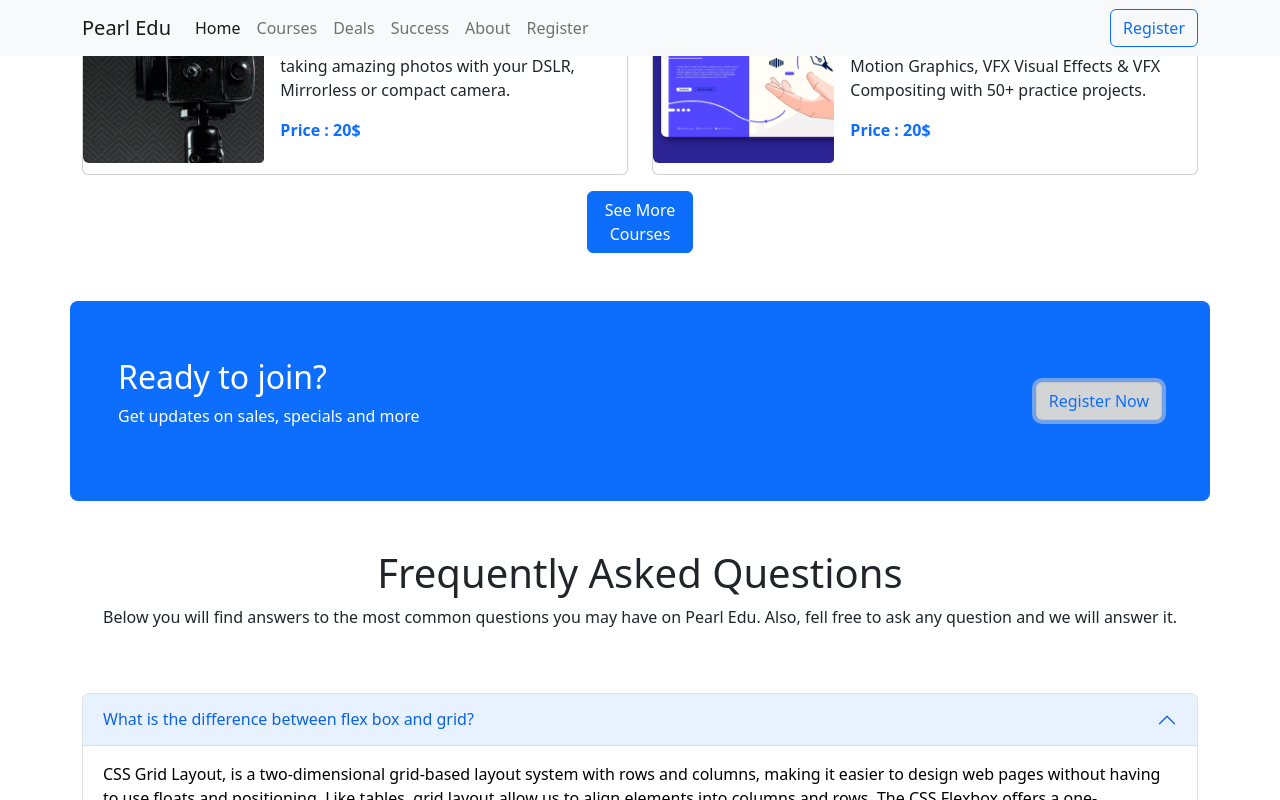
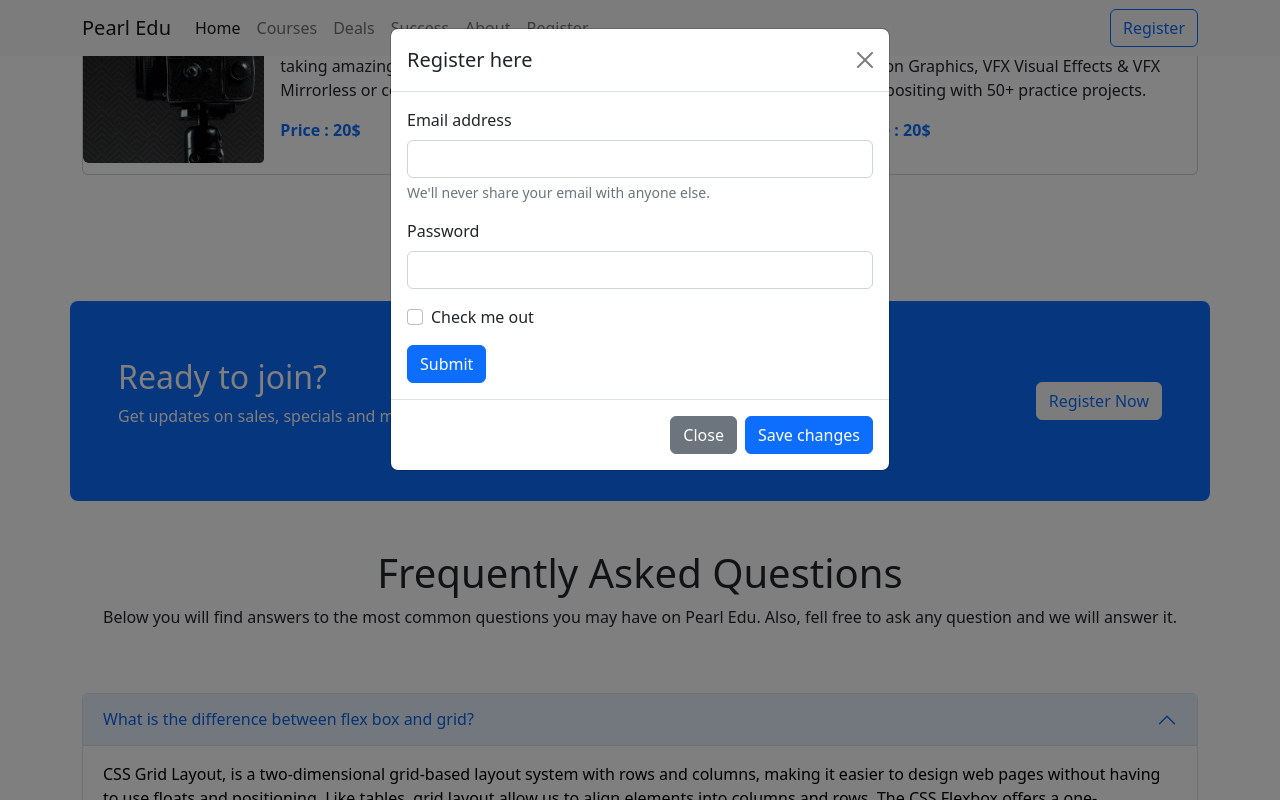
Before and after one commit to SyedMahdi67/assignment-3, a plain HTML site: page index.html in a window 1280 px wide. Both pictures are taken after a click on the button "Register Now". Shown: the part 1295-2095 px from the top of the page. Drawn offline with nearby package versions, Linux system fonts and the light colour scheme.

Commit message:
Register Now button modal fully done

```diff
--- a/index.html
+++ b/index.html
@@ -217,11 +217,11 @@
       </div>
       <!-- Courses section ends -->
 
-      <!-- Explore section bonus starts -->
+      <!-- Explore section optional starts -->
       <section>
 
       </section>
-      <!-- Explore section ends -->
+      <!-- Explore section optional ends -->
 
       <!-- Join section starts -->
       <section style="height: 200px;" class="container rounded-3 d-flex justify-content-between align-items-center bg-primary mt-5 p-5">
@@ -230,10 +230,52 @@
           <p>Get updates on sales, specials and more</p>
         </div>
         <div>
-          <button type="button" class="btn btn-light text-primary">Register Now</button>
+          <!-- Modal button -->
+          <button type="button" class="btn btn-light text-primary" data-bs-toggle="modal" data-bs-target="#exampleModal">Register Now</button>
+
+          <!-- Modal itself -->
+          <div class="modal fade" id="exampleModal" tabindex="-1" aria-labelledby="exampleModalLabel" aria-hidden="true">
+            <div class="modal-dialog">
+              <div class="modal-content">
+                <div class="modal-header">
+                  <h5 class="modal-title" id="exampleModalLabel">Register here</h5>
+                  <button type="button" class="btn-close" data-bs-dismiss="modal" aria-label="Close"></button>
+                </div>
+                <div class="modal-body">
+                  <!-- Inside modal form -->
+                  <form>
+                    <div class="mb-3">
+                      <label for="exampleInputEmail1" class="form-label">Email address</label>
+                      <input type="email" class="form-control" id="exampleInputEmail1" aria-describedby="emailHelp">
+                      <div id="emailHelp" class="form-text">We'll never share your email with anyone else.</div>
+                    </div>
+                    <div class="mb-3">
+                      <label for="exampleInputPassword1" class="form-label">Password</label>
+                      <input type="password" class="form-control" id="exampleInputPassword1">
+                    </div>
+                    <div class="mb-3 form-check">
+                      <input type="checkbox" class="form-check-input" id="exampleCheck1">
+                      <label class="form-check-label" for="exampleCheck1">Check me out</label>
+                    </div>
+                    <button type="submit" class="btn btn-primary">Submit</button>
+                  </form>
+                </div>
+                <div class="modal-footer">
+                  <button type="button" class="btn btn-secondary" data-bs-dismiss="modal">Close</button>
+                  <button type="button" class="btn btn-primary">Save changes</button>
+                </div>
+              </div>
+            </div>
+          </div>
         </div>
       </section>
       <!-- Join section ends -->
+
+      <!-- Successful students optional starts -->
+      <section>
+
+      </section>
+      <!-- Successful students optional ends -->
 
       <!-- Faq section details starts -->
       <div class="container d-flex flex-column justify-content-center align-items-center my-5">
@@ -296,6 +338,12 @@
         </div>
       </section>
       <!-- Faq tab section ends -->
+
+      <!-- Companies section bonus strats -->
+      <section>
+
+      </section>
+      <!-- Companies section bonus ends -->
     </main>
 </body>
 </html>
```
